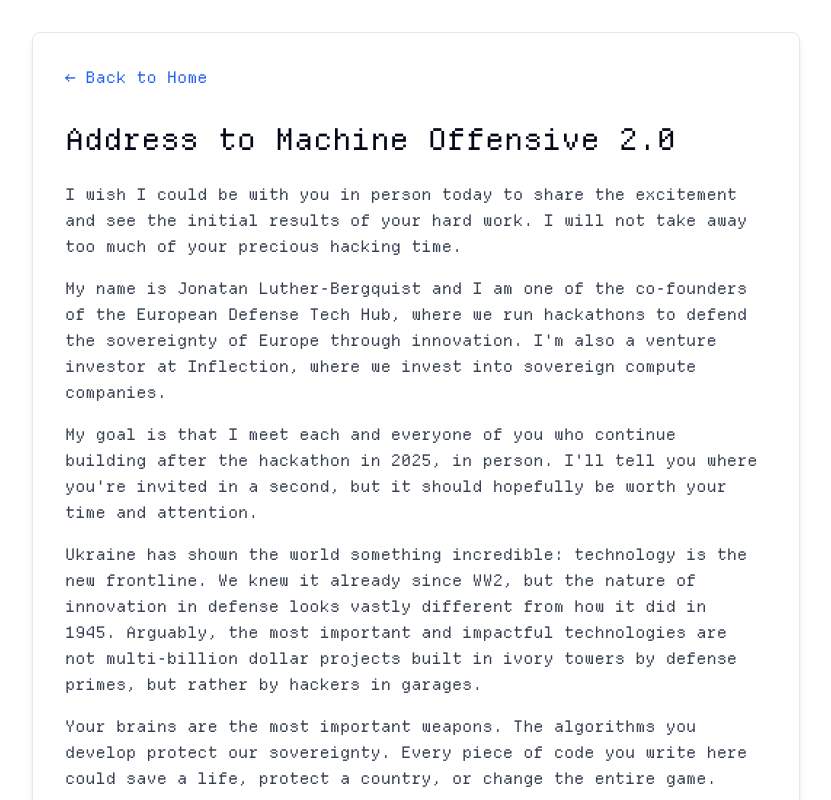
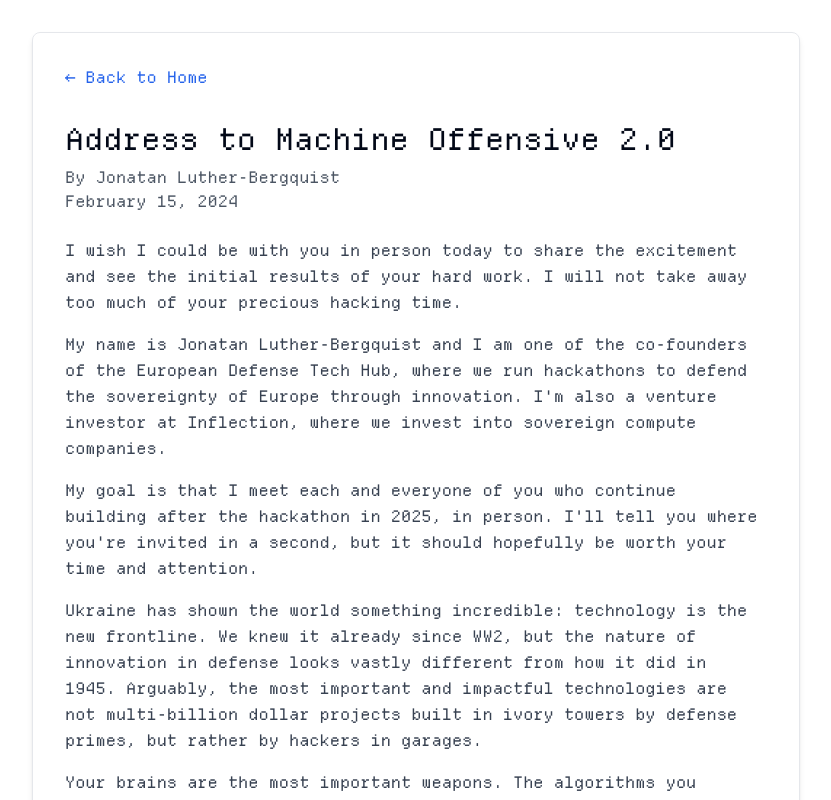
Before and after one commit to deerdear/justdothings-netlify, a React (Vite) app: page /essays/one in a window 1280 px wide. Shown: the top 800 px of the page, without its empty margins (224-1055 px from the left). Built offline with nearby package versions, Linux system fonts and the light colour scheme.

Commit message:
Add date and name to essay
Updated the subtitle of the first essay to include the date and the author's name.
[skip gpt_engineer]

```diff
--- a/src/pages/essays/EssayOne.jsx
+++ b/src/pages/essays/EssayOne.jsx
@@ -7,7 +7,12 @@ const EssayOne = () => {
       <div className="max-w-3xl mx-auto bg-white/60 border border-gray-200 rounded-lg shadow-md p-8 backdrop-blur-md">
         <Link to="/" className="text-blue-600 hover:text-blue-800 mb-8 block">← Back to Home</Link>
         <article className="prose prose-slate">
-          <h1 className="text-3xl font-bold mb-6">Address to Machine Offensive 2.0</h1>
+          <h1 className="text-3xl font-bold mb-2">Address to Machine Offensive 2.0</h1>
+          <div className="text-gray-600 mb-6">
+            <p>By Jonatan Luther-Bergquist</p>
+            <p>February 15, 2024</p>
+          </div>
+
           <p className="text-gray-700 leading-relaxed mb-4">
             I wish I could be with you in person today to share the excitement and see the initial results of your hard work. I will not take away too much of your precious hacking time.
           </p>
```
